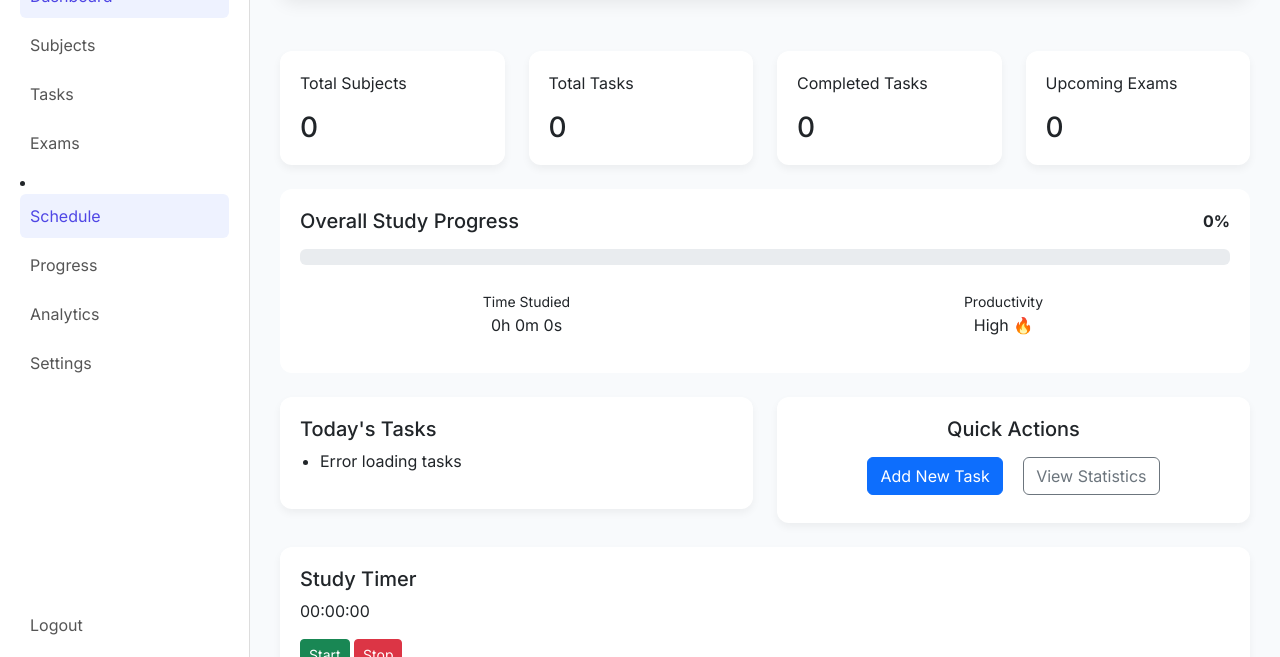
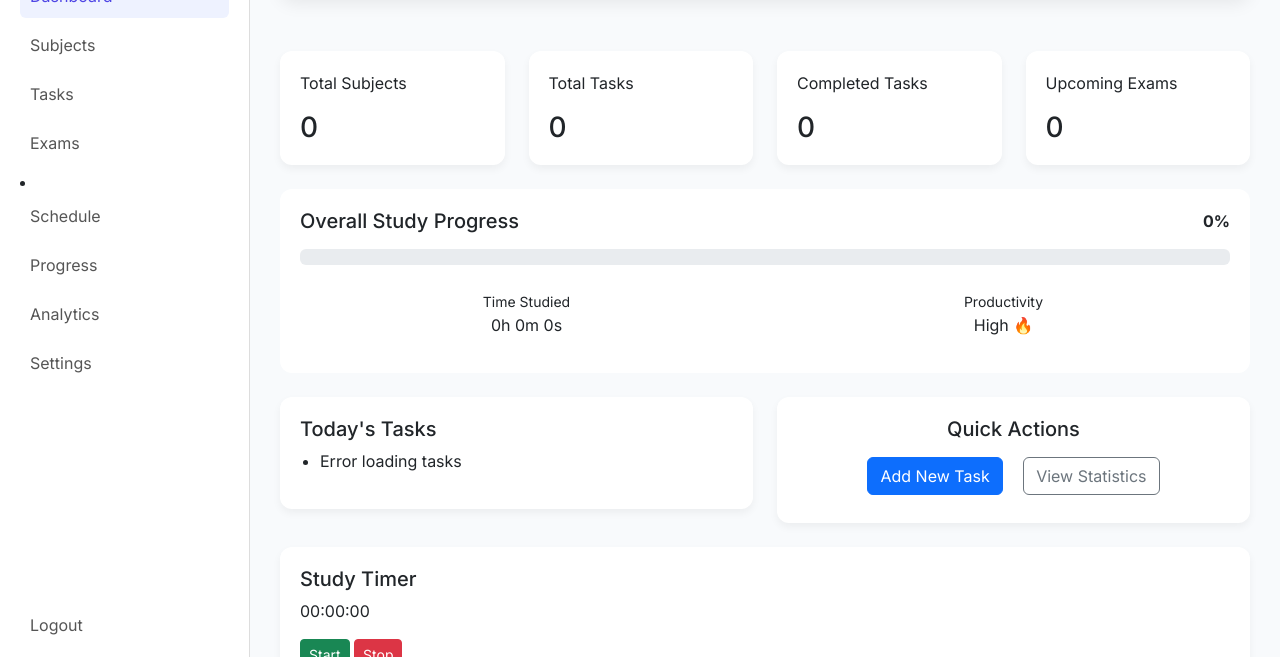
Before and after one commit to manjotzkaur/Study-to-Success, a plain HTML site: page study2success/frontend/dashboard.html in a window 1280 px wide. Shown: the part 143-800 px from the top of the page. Drawn offline with nearby package versions, Linux system fonts and the light colour scheme; no server answers.

Commit message:
Update dashboard.html

```diff
--- a/study2success/frontend/dashboard.html
+++ b/study2success/frontend/dashboard.html
@@ -34,7 +34,7 @@
     <a href="subjects.html">Subjects</a>
     <a href="task.html">Tasks</a>
     <a href="exam.html">Exams</a>
-    <li><a class="nav-link active" href="/schedule">Schedule</a></li>
+    <li><a class="nav-link " href="/schedule">Schedule</a></li>
     <a href="progress.html">Progress</a>
      <a href="analytics.html">Analytics</a>
  <a href="settings.html">Settings</a>
```
